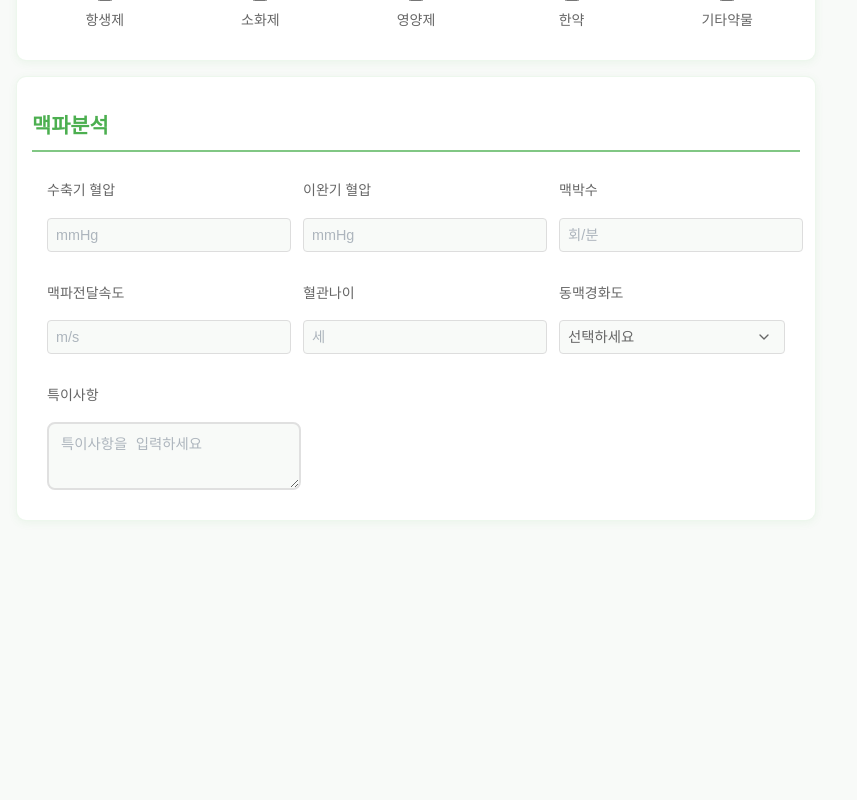
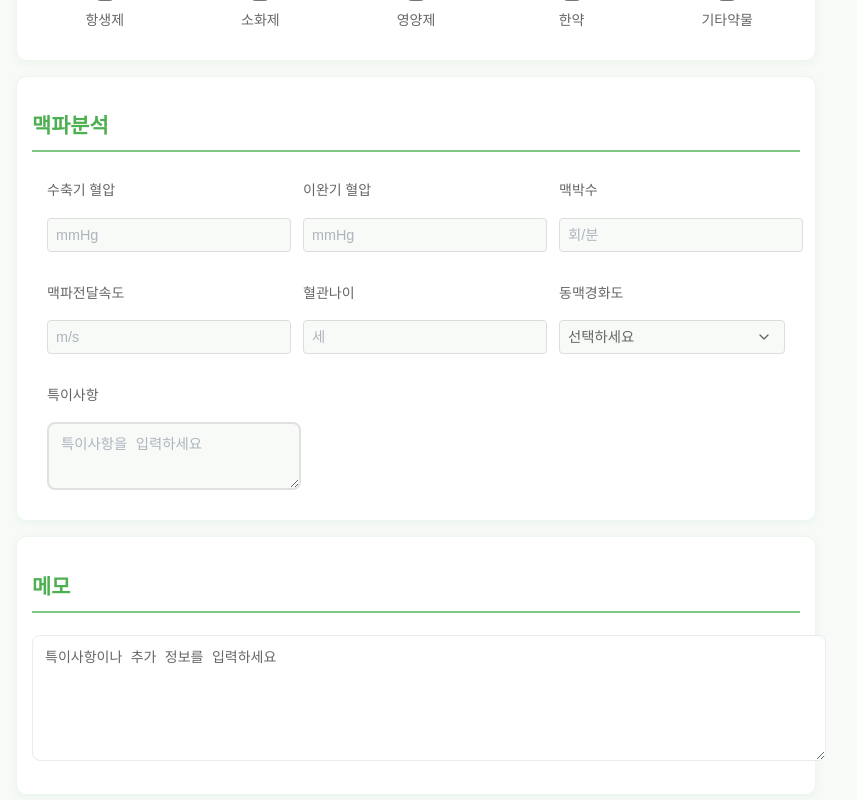
Before and after one commit to mukyeun/my-webapp1, a React (Create React App) app: page / in a window 1280 px wide. Shown: the part 1257-2057 px from the top of the page, without its empty margins (224-1081 px from the left). Before the commit the page ends 1793 px from the top, so only its background shows below. Built offline with nearby package versions, Linux system fonts and the light colour scheme.

Commit message:
feat: 메모 섹션 추가 및 UI 개선

```diff
--- a/src/App.css
+++ b/src/App.css
@@ -991,3 +991,48 @@ select:focus {
     gap: 15px;
   }
 }
+
+/* 메모 섹션 스타일 */
+.memo-container {
+  padding: 10px 0;
+}
+
+.memo-input {
+  width: 100%;
+  min-height: 100px;
+  padding: 12px;
+  border: 1px solid var(--border-color);
+  border-radius: 8px;
+  font-size: 14px;
+  line-height: 1.5;
+  resize: vertical;
+}
+
+.memo-input:focus {
+  outline: none;
+  border-color: var(--primary-color);
+  box-shadow: 0 0 0 2px rgba(var(--primary-rgb), 0.1);
+}
+
+.memo-input::placeholder {
+  color: var(--text-placeholder);
+}
+
+/* 강도 선택 행 스타일 */
+.intensity-row {
+  display: flex;
+  gap: 20px;
+  margin-bottom: 15px;
+}
+
+.half-width {
+  flex: 1;
+}
+
+/* 모바일 반응형 */
+@media (max-width: 768px) {
+  .intensity-row {
+    flex-direction: column;
+    gap: 15px;
+  }
+}
--- a/src/App.js
+++ b/src/App.js
@@ -1,5 +1,6 @@
 import React, { useState } from 'react';
 import './App.css';
+import { 증상카테고리 } from './data/SymptomCategories';
 
 // 상수 데이터 선언 (컴포넌트 외부에)
 const 기호식목록 = [
@@ -49,6 +50,9 @@ function App() {
 
   // 스트레스 강도 상태
   const [스트레스강도, 스트레스강도설정] = useState('');
+
+  // 메모 상태
+  const [메모, 메모설정] = useState('');
 
   // 증상 선택 처리 함수들
   const 대분류선택처리 = (값) => {
@@ -393,6 +397,20 @@ function App() {
           </div>
         </div>
       </section>
+
+      {/* 메모 섹션 */}
+      <section className="info-section">
+        <h2>메모</h2>
+        <div className="memo-container">
+          <textarea
+            className="memo-input"
+            value={메모}
+            onChange={(e) => 메모설정(e.target.value)}
+            placeholder="특이사항이나 추가 정보를 입력하세요"
+            rows="4"
+          />
+        </div>
+      </section>
     </div>
   );
 }
```
